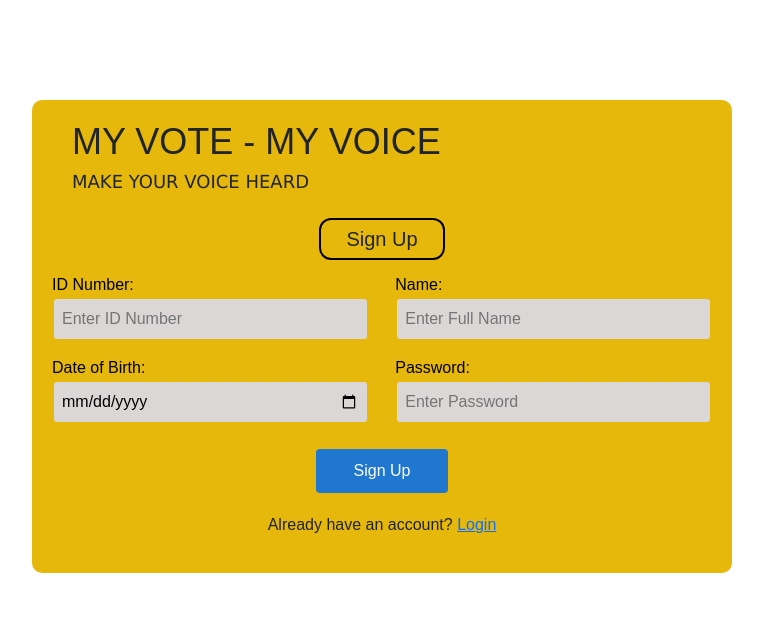
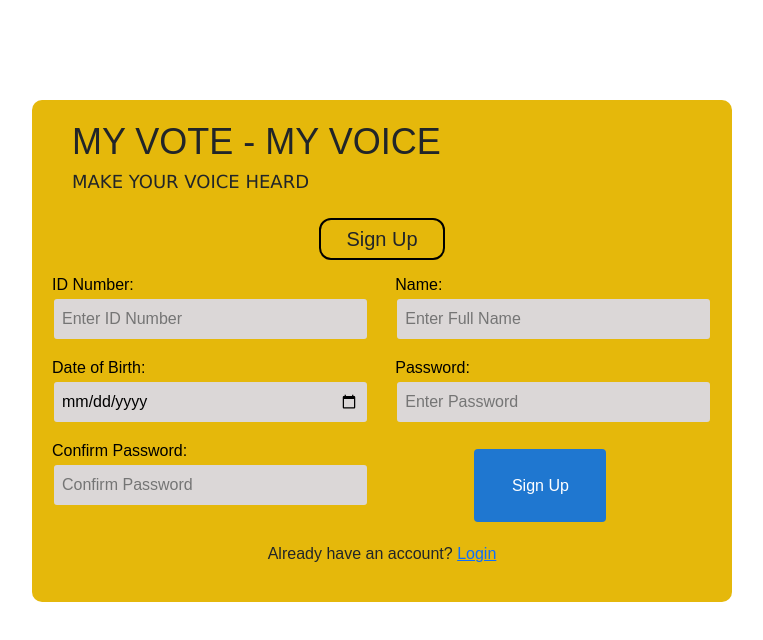
Before and after one commit to BarryBaros/voting-app, a React (Create React App) app: page /signup in a window 1280 px wide. Shown: the top 640 px of the page, without its empty margins (258-1021 px from the left). Built offline with nearby package versions, Linux system fonts and the light colour scheme; the HTML template or start-up script is replaced by a standard one.

Commit message:
Update Sign up

```diff
--- a/src/components/HomePage.js
+++ b/src/components/HomePage.js
@@ -167,6 +167,7 @@ const Section = ({ title, candidates }) => (
             <img src={candidate.image} alt={candidate.name} />
           </div>
           <button className="button">Vote</button>
+          <></>
         </div>
       ))}
     </div>
--- a/src/components/Signup.js
+++ b/src/components/Signup.js
@@ -1,14 +1,22 @@
 import React, { useState } from 'react';
-import { Link } from 'react-router-dom';
+import { Link, useNavigate } from 'react-router-dom';
 
 function Signup({ onSignup }) {
     const [idNumber, setIdNumber] = useState('');
     const [name, setName] = useState('');
     const [dob, setDob] = useState('');
     const [password, setPassword] = useState('');
+    const [confirmPassword, setConfirmPassword] = useState('');
+    const [message, setMessage] = useState('');
+    const navigate = useNavigate();
 
     const handleSubmit = (e) => {
         e.preventDefault();
+
+        if (password !== confirmPassword) {
+            setMessage('Passwords do not match!');
+            return;
+        }
         // Collect user data and pass it to the onSignup function
         const userData = {
             idNumber,
@@ -17,6 +25,8 @@ function Signup({ onSignup }) {
             password
         };
         onSignup(userData); // Pass user data to parent component for signup logic
+        setMessage('You have successfully signed up!');
+        setTimeout(() => navigate('/'), 2000); //Redirect to login after signing up
     };
 
     return (
@@ -69,7 +79,19 @@ function Signup({ onSignup }) {
                     />
                 </div>
 
+                <div className='input-container'>
+                    <label className='label'>Confirm Password:</label>
+                    <input
+                    type='password'
+                    placeholder='Confirm Password'
+                    value={confirmPassword}
+                    onChange={(e) => setConfirmPassword(e.target.value)}
+                    required
+                    />
+                </div>
+
                 <button className='sign_up' type="submit">Sign Up</button>
+                {message && <p className={message.includes('do not') ? 'error' : 'success'}>{message}</p>}
             </form>
             <p>Already have an account? <Link to="/">Login</Link></p> {/* Link to Login Page */}
         </div>
```
